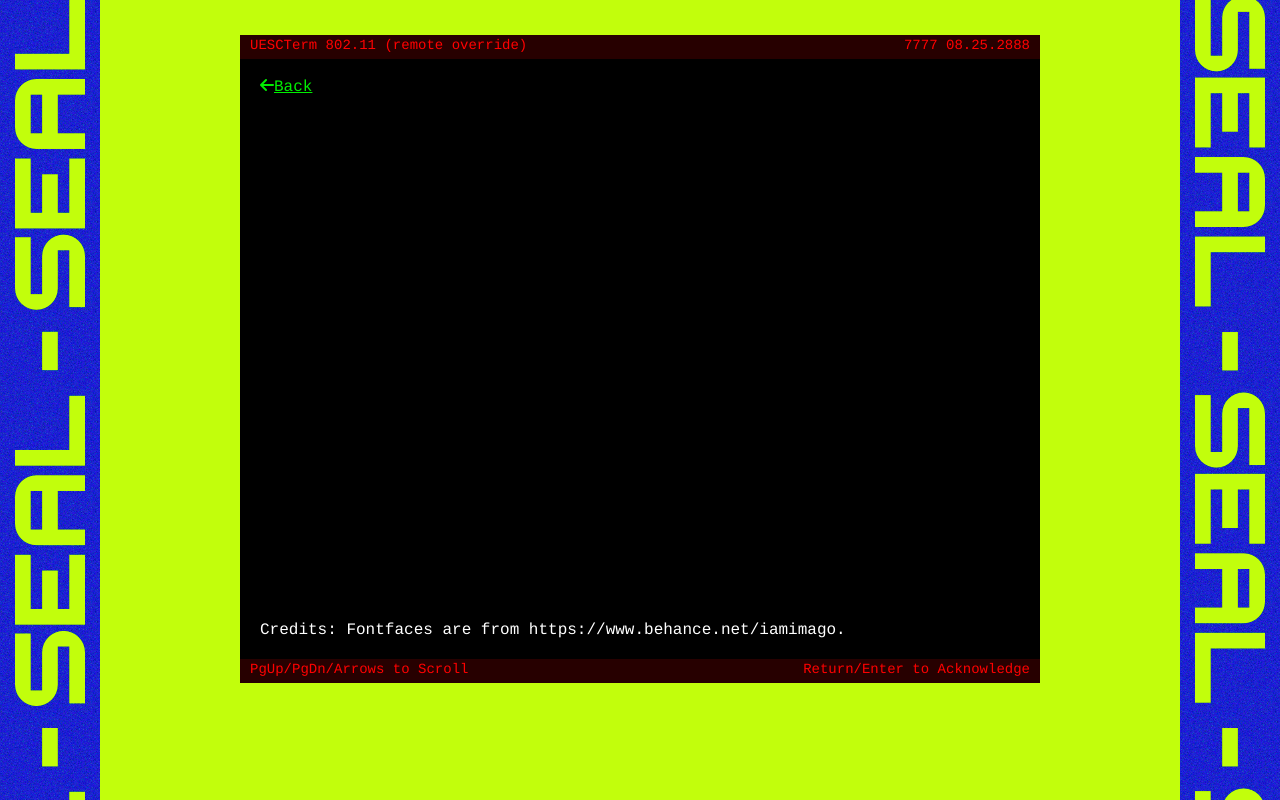
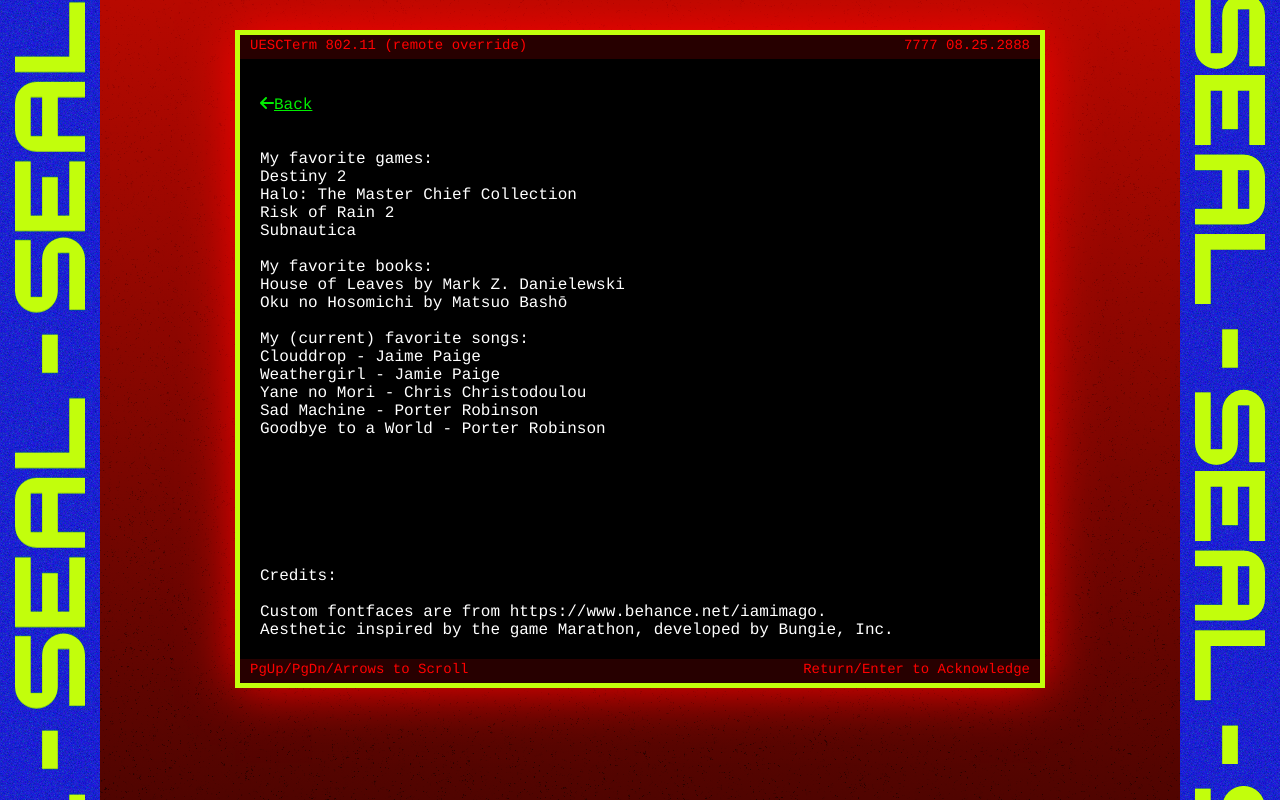
Before and after one commit to arkg7/portfolio, a website: page games/index.html in a window 1280 px wide. Drawn offline with Linux system fonts and the light colour scheme.

Commit message:
it looks good

```diff
--- a/games/index.html
+++ b/games/index.html
@@ -12,7 +12,9 @@
 </head>
 <body>
     <div class="seal-banner-left seal-banner"><span class="seal-text">SEAL - SEAL - SEAL - SEAL - SEAL - SEAL - SEAL - SEAL</span></div>
-
+    <div class="background-container">
+        <div class="background-noise"></div>
+    </div>
     <div class="terminal-container">
         <div class="terminal-header">
             <span>UESCTerm 802.11 (remote override)</span>
@@ -20,12 +22,50 @@
         </div>
         <div class="terminal-body">
             <br>
+            <br>
             <a href="../" class="back-button">
                 <i class="fa-solid fa-arrow-left"></i>Back
             </a>
             <br>
+            <br>
+            <br>
+            My favorite games:
+            <br>
+            Destiny 2
+            <br>
+            Halo: The Master Chief Collection
+            <br>
+            Risk of Rain 2
+            <br>
+            Subnautica
+            <br>
+            <br>
+            My favorite books:
+            <br>
+            House of Leaves by Mark Z. Danielewski
+            <br>
+            Oku no Hosomichi by Matsuo Bashō
+            <br>
+            <br>
+            My (current) favorite songs:
+            <br>
+            Clouddrop - Jaime Paige
+            <br>
+            Weathergirl - Jamie Paige
+            <br>
+            Yane no Mori - Chris Christodoulou
+            <br>
+            Sad Machine - Porter Robinson
+            <br>
+            Goodbye to a World - Porter Robinson
+            <br>
             <span class="credits">Credits:
-                Fontfaces are from https://www.behance.net/iamimago.</span>
+                <br>
+                <br>
+                Custom fontfaces are from https://www.behance.net/iamimago.
+                <br>
+                Aesthetic inspired by the game Marathon, developed by Bungie, Inc.
+            </span>
         </div>
         <div class="terminal-footer">
             <span>PgUp/PgDn/Arrows to Scroll</span>
--- a/games/style.css
+++ b/games/style.css
@@ -18,6 +18,25 @@
     margin-top: 30px;
 }
 
+.background-container {
+    background: linear-gradient(to top, #500400, #b80900);
+    position: absolute;
+    top: 0;
+    left: 100px;
+    width: calc(100vw - 200px);
+    height: 100%;
+    z-index: -1;
+}
+
+.background-noise {
+    width: 100%;
+    height: 100%;
+    background-image: url('/resources/back_noise.svg');
+    background-size: cover;
+    opacity: 0.5;
+    mix-blend-mode: color-burn;
+}
+
 .back-button {
     color: #00ee00;
     text-decoration: underline;
@@ -32,6 +51,8 @@
     width: 800px;
     border-top: 50px;
     border: 5px solid #c2fe0c;
+    border-bottom: 13px solid #c2fe0c;
+    box-shadow: 0 0 50px #FF0000 ;
 }
 
 .terminal-header {
@@ -85,14 +106,14 @@
     height: max-content;
     text-orientation: sideways-right;
     rotate: 180deg;
-    animation: text-scroll-up 10s linear infinite;
+    animation: text-scroll-up 20s linear infinite;
 }
 
 .seal-text2 {
     writing-mode: vertical-lr;
     height: max-content;
     text-orientation: sideways;
-    animation: text-scroll-down 10s linear infinite;
+    animation: text-scroll-down 20s linear infinite;
 }
 
 .seal-banner-left {
```
Also changed, not shown: resources/back_noise.svg (added).
